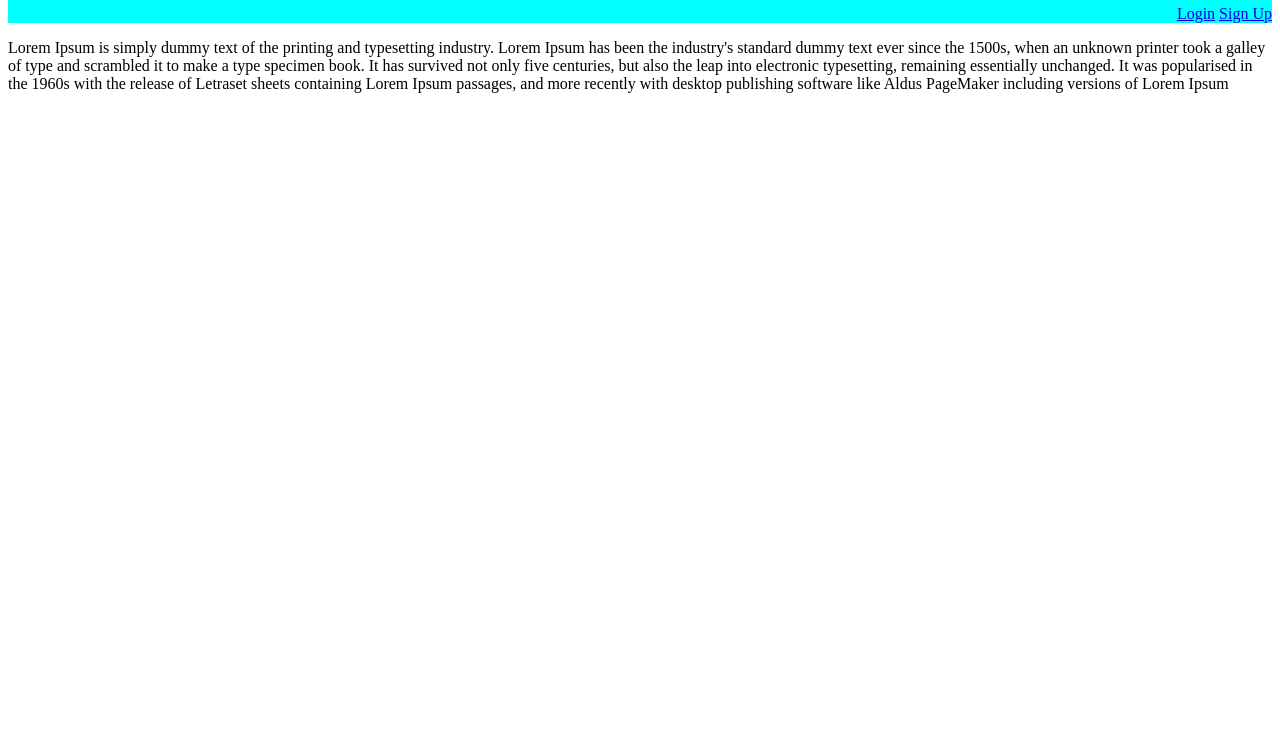
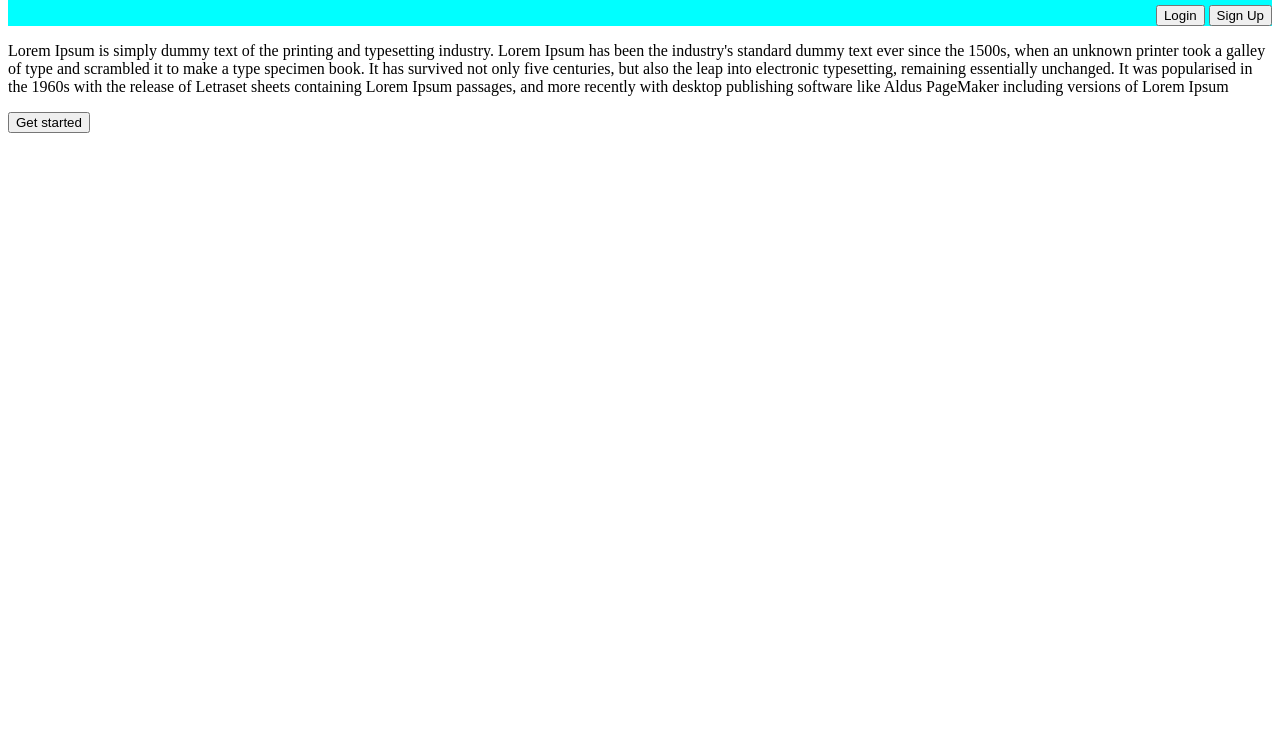
Before and after one commit to rk-codes/trip-journal-app, a website: page public/index.html in a window 1280 px wide. Shown: the part 62-800 px from the top of the page. Drawn offline with nearby package versions, Linux system fonts and the light colour scheme.

Commit message:
change navbar links

```diff
--- a/public/index.html
+++ b/public/index.html
@@ -5,25 +5,26 @@
     <meta name="viewport" content="width=device-width">
     <title>Trip Journal</title>
     <link href="index.css" rel="stylesheet" type="text/css" />
+    <link href="grid.css" rel="stylesheet" >
 </head>
 <body>
-	<header role="banner">
-
+	<header role="banner" class="row">
 		<nav role="navigation">
-			<h1>Trip Journal</h1>
-			<div class="nav-container">
+			<h1 class="col-9">Trip Journal</h1>
+			<div class="nav-container col-3">
 				<ul>
-					<li><a href="#" class="login-link">Login</a></li>
-					<li><a href="#" class="signup-link">Sign Up</a></li>
+					<li><button class="login-button">Login</button></li>
+					<li><button class="signup-button">Sign Up</button></li>
 				</ul>
 			</div>
 		</nav>
 	</header>
 	<main>
-		<div class="intro-section">
+		<div class="intro-section row">
 			<p>
 			Lorem Ipsum is simply dummy text of the printing and typesetting industry. Lorem Ipsum has been the industry's standard dummy text ever since the 1500s, when an unknown printer took a galley of type and scrambled it to make a type specimen book. It has survived not only five centuries, but also the leap into electronic typesetting, remaining essentially unchanged. It was popularised in the 1960s with the release of Letraset sheets containing Lorem Ipsum passages, and more recently with desktop publishing software like Aldus PageMaker including versions of Lorem Ipsum
 			</p>
+			<button class="start-button">Get started</button>
 		</div>
 	</main>
 	<script src="https://code.jquery.com/jquery.min.js"></script>
```
